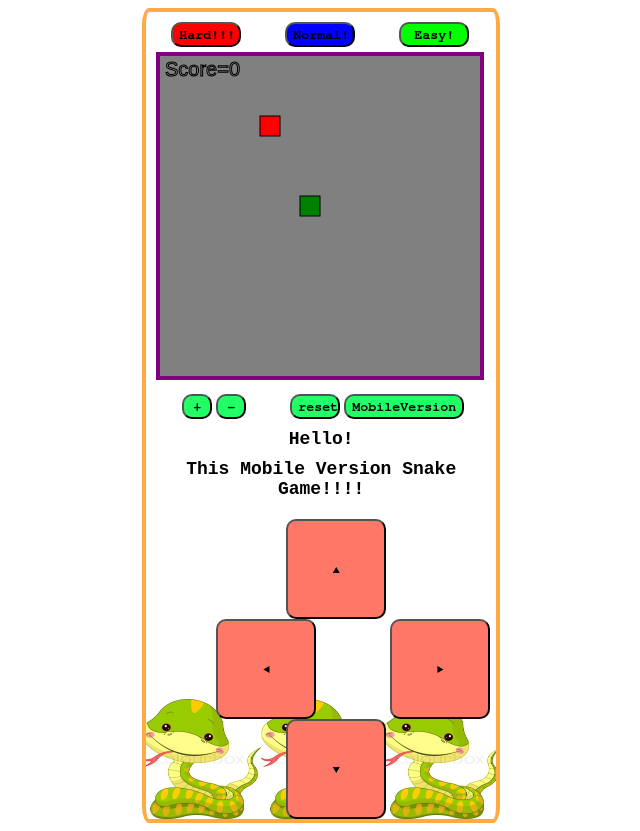
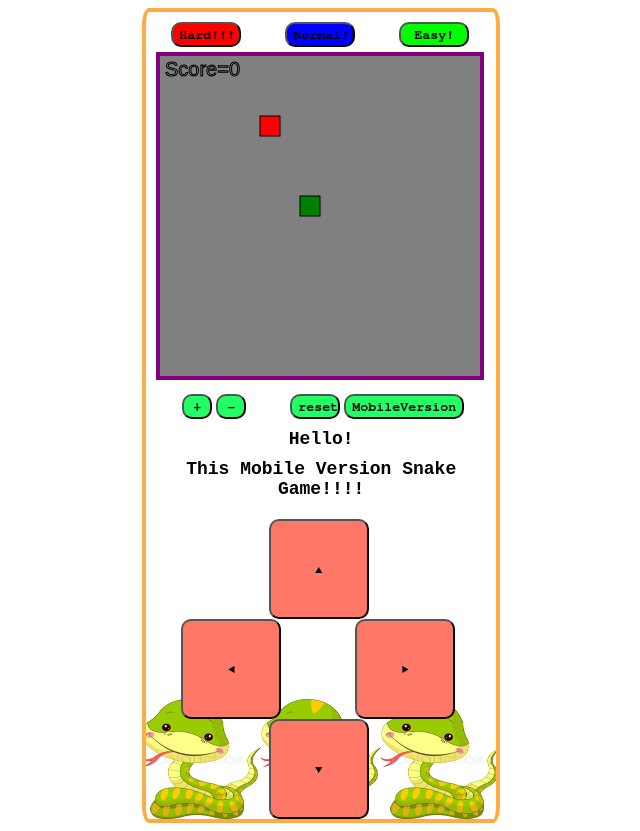
Before and after one commit to Aliaksandrlosich/Game-Snake, a website: page index.html in a window 1280 px wide. Both pictures are taken after a click on the button "MobileVersion". Shown: the whole page, without its empty margins (245-885 px from the left). Drawn offline with Linux system fonts and the light colour scheme.

Commit message:
Update style.css

```diff
--- a/src/style.css
+++ b/src/style.css
@@ -83,7 +83,7 @@ span {
     margin: 10px;
 }
 .up{ position: relative;
-    left:40%;
+    left:35%;
     width: 100px;
     height: 100px;
     background-color:#FF7766;
@@ -91,7 +91,7 @@ span {
 
 .left{
     position: relative;
-    left:20%;
+    left:10%;
     margin:0;
     width: 100px;
     height: 100px;
@@ -101,14 +101,14 @@ span {
 .right{
     margin:0;
     position: relative;
-    left:40%;
+    left:30%;
     width: 100px;
     height: 100px;
     background-color:#FF7766;
 }
 .down{
     position: relative;
-    left:40%;
+    left:35%;
     margin:0;
     width: 100px;
     height: 100px;
```
